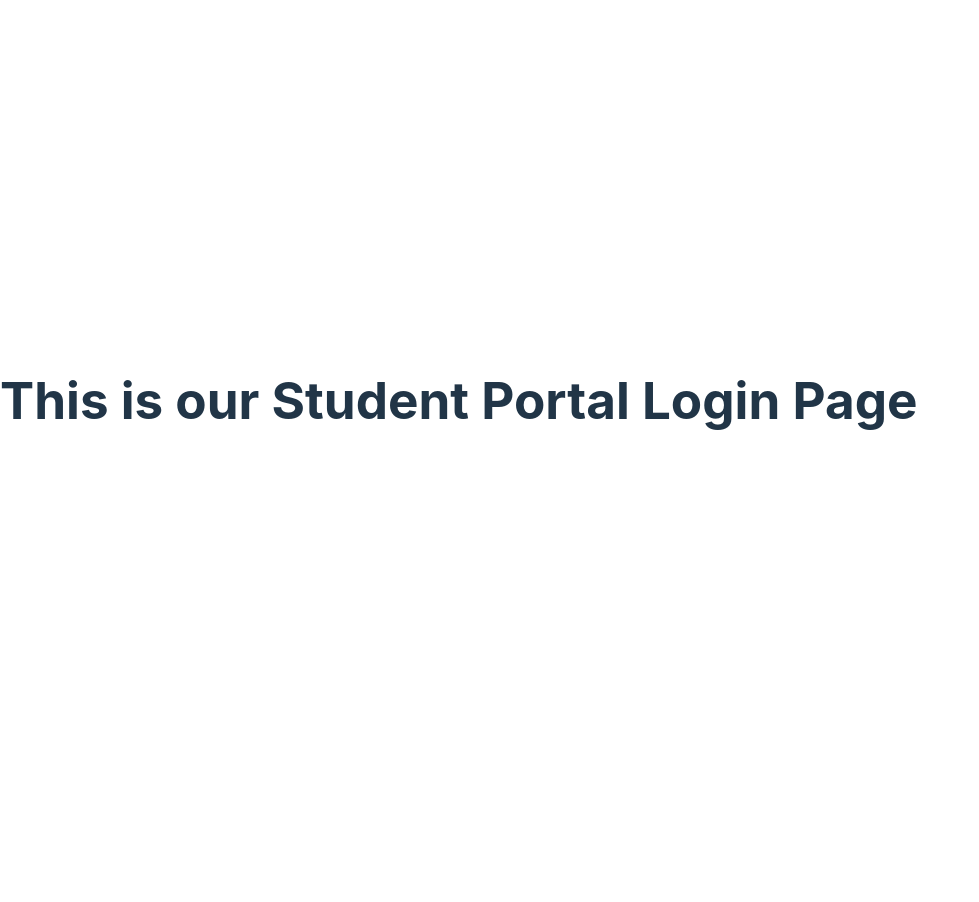
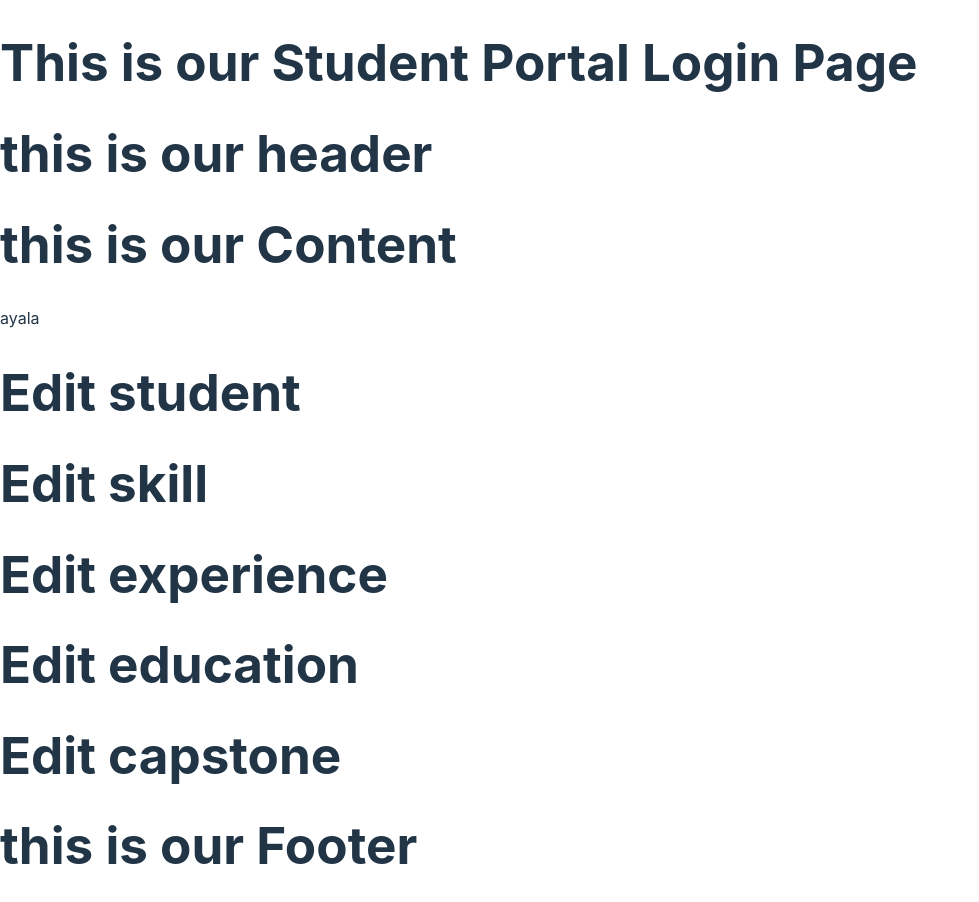
Before and after one commit to askarf/resume-app-student-portal, a React (Vite) app: page / in a window 1280 px wide. Shown: the top 902 px of the page, without its empty margins (0-979 px from the left). Before the commit the page ends 800 px from the top, so only its background shows below. Built offline with nearby package versions, Linux system fonts and the light colour scheme.

Commit message:
adds harcoded data and seperate componants for edits

```diff
--- a/src/App.jsx
+++ b/src/App.jsx
@@ -1,9 +1,15 @@
 import "./App.css";
+import { Content } from "./Content";
+import { Footer } from "./Footer";
+import { Header } from "./Header";
 
 function App() {
   return (
     <div>
       <h1>This is our Student Portal Login Page</h1>
+      <Header />
+      <Content />
+      <Footer />
     </div>
   );
 }
--- /dev/null
+++ b/src/Content.jsx
@@ -0,0 +1,75 @@
+import { EditCapstone } from "./EditCapstone";
+import { EditEducation } from "./EditEducation";
+import { EditExperience } from "./EditExperience";
+import { EditSkill } from "./EditSkill";
+import { EditStudent } from "./EditStudent";
+
+export function Content() {
+  var students = [
+    {
+      first_name: "ayala",
+      last_name: "karf",
+      email: "ayala@example.txt",
+      phone_number: "123-456-7890",
+      short_bio: "loves to eat",
+      linkedin_url: "www.linkedin.com",
+      twitter_handle: "@yalakay",
+      personal_url: "www.ayala.com",
+      online_resume: "ayalasresume.com",
+      git_hub: "ayalasgit.com",
+      photo: "www.photo.com",
+      experience: [
+        {
+          start_date: "nov 4",
+          end_date: "nov 8",
+          job_title: "partners",
+          company: "starbucks",
+          details: "worked hard to make coffee",
+        },
+        {
+          start_date: "dec 4",
+          end_date: "dec 8",
+          job_title: "barista",
+          company: "tim hortons",
+          details: "worked hard to make good coffee",
+        },
+      ],
+      education: [
+        {
+          start_date: "nov 2",
+          end_date: "jan 7",
+          degree: "masters in education",
+          university: "u of t",
+          detail: "studied hard and now im smart",
+        },
+        {
+          start_date: "dec 2",
+          end_date: "jan 7",
+          degree: "full stack web developer",
+          university: "actualize",
+          detail: "studied hard and now im really smart",
+        },
+      ],
+      skills: [{ skill_name: "ruby" }, { skill_name: "vue" }, { skill_name: "react" }],
+      capstone: [
+        {
+          name: "resume-app",
+          description: "app for my resume",
+          url: "myresumeapp.com",
+          screenshot: "myimage.com",
+        },
+      ],
+    },
+  ];
+  return (
+    <div>
+      <h1>this is our Content</h1>
+      <p>{students[0].first_name}</p>
+      <EditStudent />
+      <EditSkill />
+      <EditExperience />
+      <EditEducation />
+      <EditCapstone />
+    </div>
+  );
+}
--- /dev/null
+++ b/src/EditCapstone.jsx
@@ -0,0 +1,7 @@
+export function EditCapstone() {
+  return (
+    <div>
+      <h1>Edit capstone</h1>
+    </div>
+  );
+}
--- /dev/null
+++ b/src/EditEducation.jsx
@@ -0,0 +1,7 @@
+export function EditEducation() {
+  return (
+    <div>
+      <h1>Edit education</h1>
+    </div>
+  );
+}
--- /dev/null
+++ b/src/EditExperience.jsx
@@ -0,0 +1,7 @@
+export function EditExperience() {
+  return (
+    <div>
+      <h1>Edit experience</h1>
+    </div>
+  );
+}
--- /dev/null
+++ b/src/EditSkill.jsx
@@ -0,0 +1,7 @@
+export function EditSkill() {
+  return (
+    <div>
+      <h1>Edit skill</h1>
+    </div>
+  );
+}
--- /dev/null
+++ b/src/EditStudent.jsx
@@ -0,0 +1,7 @@
+export function EditStudent() {
+  return (
+    <div>
+      <h1>Edit student</h1>
+    </div>
+  );
+}
--- /dev/null
+++ b/src/Footer.jsx
@@ -0,0 +1,7 @@
+export function Footer() {
+  return (
+    <div>
+      <h1>this is our Footer</h1>
+    </div>
+  );
+}
--- /dev/null
+++ b/src/Header.jsx
@@ -0,0 +1,7 @@
+export function Header() {
+  return (
+    <div>
+      <h1>this is our header</h1>
+    </div>
+  );
+}
```
